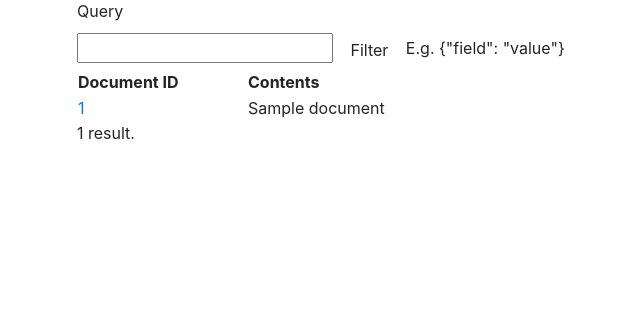
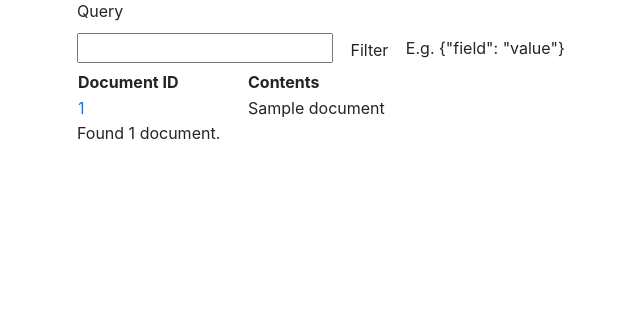
Before and after one commit to thomasst/mongoadmin, a Django app: template mongoadmin_project/mongoadmin/templates/mongoadmin/collection.html in a window 1280 px wide. Shown: the part 237-560 px from the top of the page, without its empty margins (8-648 px from the left). Run offline with Django 3.2, Linux system fonts and the light colour scheme; the template is opened without the code that fills it: most values are stand-ins (such as "Sample title", 1, 10 or a date in 2020); form fields are guessed from the names that the template uses; some libraries are stand-ins or nearby versions.

Commit message:
Fix system table

```diff
--- a/mongoadmin_project/mongoadmin/templates/mongoadmin/collection.html
+++ b/mongoadmin_project/mongoadmin/templates/mongoadmin/collection.html
@@ -41,7 +41,7 @@
     <tbody>
     {% for document_id, document in documents %}
         <tr>
-            <td><a href="{{ document_id }}/">{{ document_id }}</a></td>
+            <td>{% if document_id %}<a href="{{ document_id }}/">{{ document_id }}</a>{% endif %}</td>
             <td>{{ document }}</td>
         </tr>
     {% endfor %}
@@ -99,7 +99,7 @@
   </div>
 {% endif %}
 
-<p>{{ paginator.count }} result{{ paginator.count|pluralize }}.</p>
+<p>Found {{ paginator.count }} document{{ paginator.count|pluralize }}.</p>
 
 <script type="text/javascript">
 $(function() {
--- a/mongoadmin_project/mongoadmin/views.py
+++ b/mongoadmin_project/mongoadmin/views.py
@@ -103,10 +103,11 @@ class CollectionView(ConnectionDetailMixin, TemplateView):
 
 
         def prepare_document(document):
-            del document['_id']
+            if '_id' in document:
+                del document['_id']
             return ellipsize(json.dumps(document, default=json_util.default), 120)
 
-        documents_list = [(document['_id'], prepare_document(document)) for document in documents]
+        documents_list = [(document.get('_id'), prepare_document(document)) for document in documents]
 
         context.update({
             'connection': self.connection,
```
